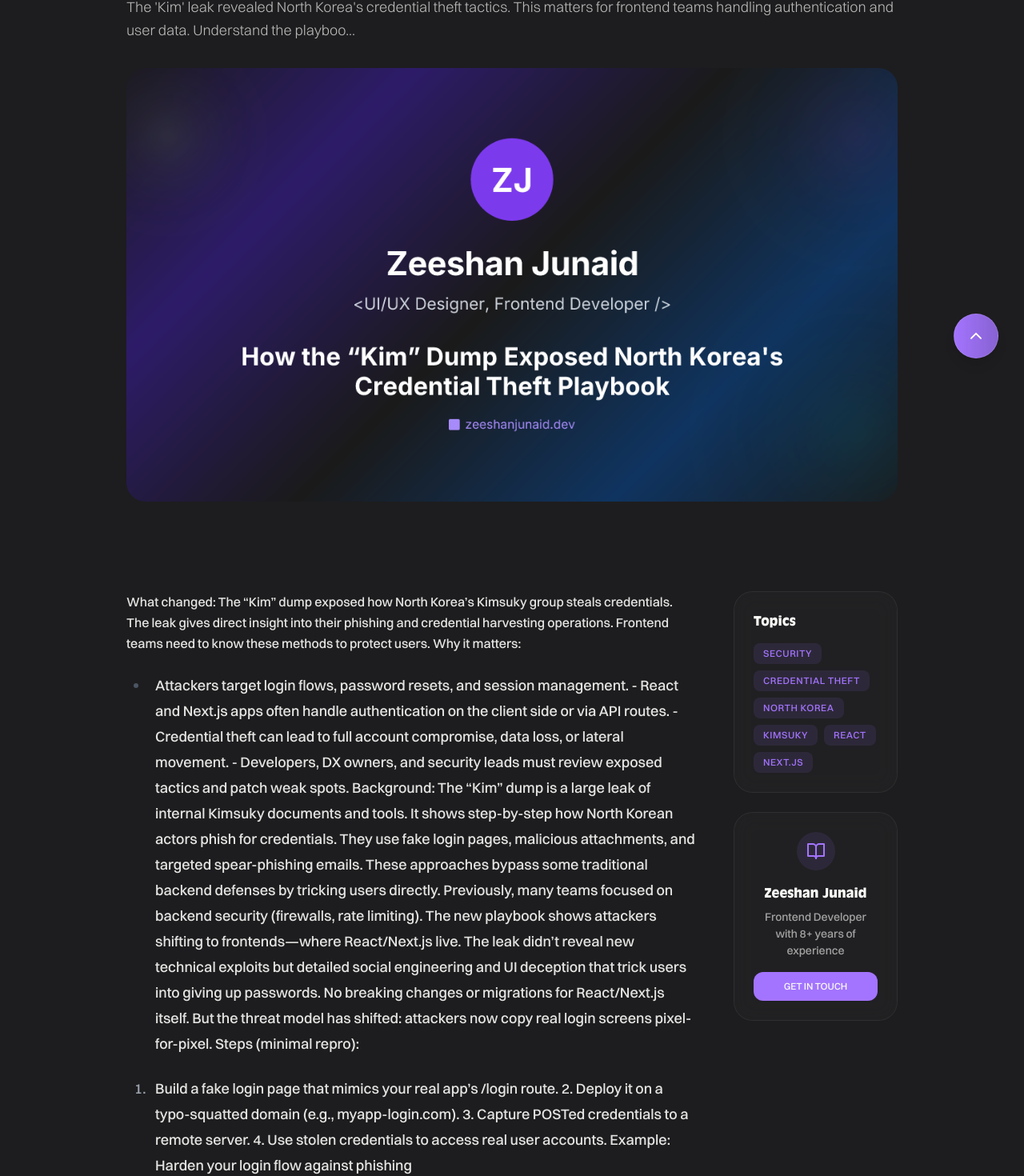
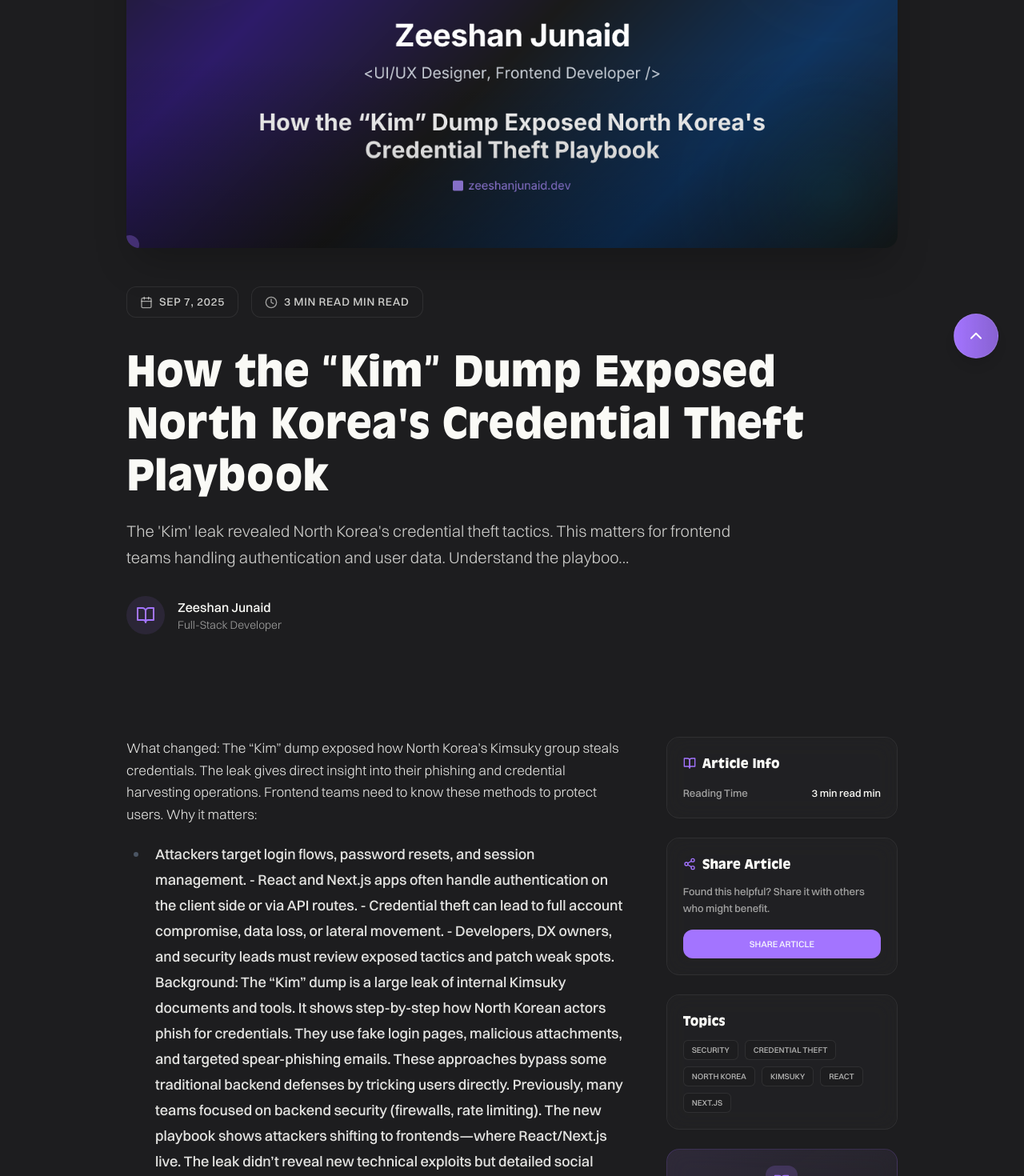
Before and after one commit to zeeshanjunaid/zeeshanjunaid.dev, a Next.js app: page /blog/how-kim-dump-exposed-north-korea-s-credential in a window 1280 px wide. Shown: the part 412-1882 px from the top of the page at 80% size. Built offline with nearby package versions, Linux system fonts and the light colour scheme.

Commit message:
Restored to 'ea47466abf389afac59aba18f907a9ae23baad40'
Replit-Restored-To: ea47466abf389afac59aba18f907a9ae23baad40

```diff
--- a/app/(root)/(routes)/blog/[slug]/page.tsx
+++ b/app/(root)/(routes)/blog/[slug]/page.tsx
@@ -74,15 +74,21 @@ export default async function BlogPostPage({
         {/* Blog Post Schema Markup */}
         <SchemaMarkup schema={generateBlogPostSchema(meta)} />
 
-        {/* Simplified Hero Section */}
-        <section className="py-12 md:py-16">
-          <Container className="px-4 md:px-7 lg:px-0 max-w-4xl">
+        {/* Hero Section */}
+        <section className="relative overflow-hidden bg-gradient-to-br from-light via-light to-light/95 dark:from-dark dark:via-dark dark:to-dark/95">
+          <div className="absolute inset-0 -z-10">
+            <div className="absolute top-10 right-10 w-80 h-80 bg-purple/8 rounded-full blur-3xl" />
+            <div className="absolute bottom-10 left-10 w-96 h-96 bg-purple/4 rounded-full blur-3xl" />
+            <div className="absolute top-1/2 left-1/2 w-64 h-64 bg-purple/6 rounded-full blur-2xl transform -translate-x-1/2 -translate-y-1/2" />
+          </div>
+
+          <Container className="px-4 md:px-7 lg:px-0 py-12 md:py-16 max-w-6xl">
             {/* Navigation */}
             <div className="mb-8">
               <Link href="/blog">
                 <Button
                   variant="ghost"
-                  size="sm"
+                  size="lg"
                   className="rounded-xl uppercase font-medium font-switzer text-dark dark:text-light hover:text-purple flex items-center gap-2 hover:bg-purple/5 transition-all duration-300"
                 >
                   <ArrowLeft className="w-4 h-4" />
@@ -91,39 +97,10 @@ export default async function BlogPostPage({
               </Link>
             </div>
 
-            {/* Article Meta */}
-            <div className="flex flex-wrap items-center gap-3 mb-6">
-              {meta.featured && (
-                <span className="text-purple font-switzer font-medium text-[12px] uppercase tracking-wider bg-purple/10 px-3 py-1 rounded-lg">
-                  Featured
-                </span>
-              )}
-              <span className="text-dark/60 dark:text-light/60 font-switzer text-[14px]">
-                {new Date(meta.date).toLocaleDateString("en-US", {
-                  month: "long",
-                  day: "numeric",
-                  year: "numeric",
-                })}
-              </span>
-              <span className="text-dark/60 dark:text-light/60 font-switzer text-[14px]">
-                {meta.readingTime} min read
-              </span>
-            </div>
-
-            {/* Title */}
-            <h1 className="text-[28px] md:text-[36px] lg:text-[42px] font-bold font-ao text-dark dark:text-light leading-tight mb-6">
-              {meta.title}
-            </h1>
-
-            {/* Excerpt */}
-            <p className="text-dark/70 dark:text-light/70 font-switzer font-light text-[16px] md:text-[18px] leading-relaxed mb-8">
-              {meta.excerpt}
-            </p>
-
-            {/* Cover Image */}
+            {/* Cover Image - Top */}
             {meta.cover && (
               <div className="mb-12">
-                <div className="relative aspect-[16/9] rounded-3xl overflow-hidden">
+                <div className="relative aspect-[16/9] md:aspect-[2/1] rounded-2xl overflow-hidden shadow-2xl">
                   <Image
                     src={meta.cover}
                     alt={meta.title}
@@ -132,51 +109,175 @@ export default async function BlogPostPage({
                     priority
                     sizes="(max-width: 768px) 100vw, (max-width: 1200px) 90vw, 80vw"
                   />
+                  <div className="absolute inset-0 bg-gradient-to-t from-black/30 via-transparent to-transparent" />
+
+                  {/* Floating Elements */}
+                  <div className="absolute -top-2 -right-2 w-4 h-4 bg-purple rounded-full opacity-70" />
+                  <div className="absolute -bottom-2 -left-2 w-6 h-6 bg-purple/50 rounded-full opacity-60" />
                 </div>
               </div>
             )}
+
+            {/* Hero Content */}
+            <div className="max-w-4xl">
+              {/* Article Meta */}
+              <div className="flex flex-wrap items-center gap-4 mb-8">
+                {/* Featured Badge */}
+                {meta.featured && (
+                  <div className="inline-flex items-center gap-2 bg-purple/10 px-4 py-2 rounded-xl">
+                    <BookOpen className="w-4 h-4 text-purple" />
+                    <span className="text-purple font-switzer font-medium text-[12px] md:text-[14px] uppercase tracking-wider">
+                      Featured Article
+                    </span>
+                  </div>
+                )}
+
+                {/* Date Badge */}
+                <div className="inline-flex items-center gap-2 bg-light dark:bg-dark border border-lightBorderColor dark:border-darkBorderColor px-4 py-2 rounded-xl">
+                  <Calendar className="w-4 h-4 text-dark/60 dark:text-light/60" />
+                  <span className="text-dark/80 dark:text-light/80 font-switzer font-medium text-[12px] md:text-[14px] uppercase tracking-wider">
+                    {new Date(meta.date).toLocaleDateString("en-US", {
+                      month: "short",
+                      day: "numeric",
+                      year: "numeric",
+                    })}
+                  </span>
+                </div>
+
+                {/* Reading Time */}
+                <div className="inline-flex items-center gap-2 bg-light dark:bg-dark border border-lightBorderColor dark:border-darkBorderColor px-4 py-2 rounded-xl">
+                  <Clock className="w-4 h-4 text-dark/60 dark:text-light/60" />
+                  <span className="text-dark/80 dark:text-light/80 font-switzer font-medium text-[12px] md:text-[14px] uppercase tracking-wider">
+                    {meta.readingTime} min read
+                  </span>
+                </div>
+              </div>
+
+              {/* Title */}
+              <h1 className="text-[32px] md:text-[42px] lg:text-[52px] font-bold font-ao text-dark dark:text-light leading-tight mb-6">
+                {meta.title}
+              </h1>
+
+              {/* Excerpt */}
+              <p className="text-dark/80 dark:text-light/80 font-switzer font-light text-[18px] md:text-[20px] leading-relaxed mb-8 max-w-3xl">
+                {meta.excerpt}
+              </p>
+
+              {/* Author Info */}
+              <div className="flex items-center gap-4">
+                <div className="w-12 h-12 bg-purple/10 rounded-full flex items-center justify-center">
+                  <BookOpen className="w-6 h-6 text-purple" />
+                </div>
+                <div>
+                  <p className="font-switzer font-medium text-dark dark:text-light text-[16px]">
+                    {meta.author || "Zeeshan Junaid"}
+                  </p>
+                  <p className="font-switzer font-light text-dark/60 dark:text-light/60 text-[14px]">
+                    Full-Stack Developer
+                  </p>
+                </div>
+              </div>
+            </div>
           </Container>
         </section>
 
         {/* Article Content */}
-        <section>
-          <Container className="px-4 md:px-7 lg:px-0 max-w-4xl">
-            <div className="grid grid-cols-1 lg:grid-cols-4 gap-8 lg:gap-12">
+        <section className="py-12 md:py-16">
+          <Container className="px-4 md:px-7 lg:px-0 max-w-7xl">
+            <div className="grid grid-cols-1 lg:grid-cols-12 gap-8 lg:gap-12">
               {/* Main Content */}
-              <div className="lg:col-span-3">
-                <article className="prose prose-lg dark:prose-invert max-w-none
-                  prose-headings:font-ao prose-headings:text-dark dark:prose-headings:text-light
-                  prose-h2:text-[24px] prose-h2:mb-4 prose-h2:mt-8
-                  prose-h3:text-[20px] prose-h3:mb-3 prose-h3:mt-6
-                  prose-p:text-dark/90 dark:prose-p:text-light/90 prose-p:font-switzer prose-p:leading-relaxed prose-p:text-[16px] prose-p:mb-4
-                  prose-a:text-purple prose-a:no-underline hover:prose-a:underline prose-a:transition-colors
-                  prose-strong:text-dark dark:prose-strong:text-light prose-strong:font-medium
-                  prose-code:text-purple prose-code:bg-purple/10 prose-code:px-2 prose-code:py-1 prose-code:rounded prose-code:text-[14px]
-                  prose-pre:bg-dark prose-pre:border prose-pre:border-lightBorderColor dark:prose-pre:border-darkBorderColor prose-pre:rounded-2xl prose-pre:p-4
-                  prose-blockquote:border-l-4 prose-blockquote:border-purple prose-blockquote:bg-purple/5 prose-blockquote:rounded-r-2xl prose-blockquote:py-4 prose-blockquote:px-6 prose-blockquote:not-italic
-                  prose-ul:mb-4 prose-ol:mb-4 prose-li:text-dark/90 dark:prose-li:text-light/90
-                  prose-img:rounded-2xl prose-img:my-8"
+              <div className="lg:col-span-8">
+                <article
+                  className="prose prose-lg dark:prose-invert max-w-none
+                  prose-headings:font-ao prose-headings:text-dark dark:prose-headings:text-light prose-headings:leading-tight
+                  prose-h1:text-[28px] md:prose-h1:text-[32px] prose-h1:mb-6 prose-h1:mt-10
+                  prose-h2:text-[22px] md:prose-h2:text-[26px] prose-h2:mb-4 prose-h2:mt-8
+                  prose-h3:text-[18px] md:prose-h3:text-[22px] prose-h3:mb-3 prose-h3:mt-6
+                  prose-p:text-dark/90 dark:prose-p:text-light/90 prose-p:font-switzer prose-p:font-light prose-p:leading-relaxed prose-p:text-[16px] md:prose-p:text-[17px] prose-p:mb-5
+                  prose-a:text-purple prose-a:no-underline hover:prose-a:underline prose-a:transition-all prose-a:duration-300
+                  prose-strong:text-dark dark:prose-strong:text-light prose-strong:font-semibold
+                  prose-code:text-purple prose-code:bg-purple/10 prose-code:px-2 prose-code:py-1 prose-code:rounded prose-code:text-[14px] prose-code:font-medium
+                  prose-pre:bg-dark prose-pre:border prose-pre:border-lightBorderColor dark:prose-pre:border-darkBorderColor prose-pre:rounded-xl prose-pre:p-4 prose-pre:text-[14px]
+                  prose-blockquote:border-l-purple prose-blockquote:bg-purple/5 prose-blockquote:rounded-r-xl prose-blockquote:not-italic prose-blockquote:py-4 prose-blockquote:px-6 prose-blockquote:my-6
+                  prose-ul:my-4 prose-ol:my-4 prose-li:my-1 prose-li:text-dark/90 dark:prose-li:text-light/90
+                  prose-img:rounded-xl prose-img:shadow-lg prose-img:my-6 prose-img:max-h-[550px] prose-img:w-auto prose-img:mx-auto
+                  prose-table:border prose-table:border-lightBorderColor dark:prose-table:border-darkBorderColor prose-table:rounded-xl prose-table:overflow-hidden prose-table:text-[14px]
+                  prose-th:bg-light dark:prose-th:bg-dark prose-th:border-lightBorderColor dark:prose-th:border-darkBorderColor prose-th:px-4 prose-th:py-2
+                  prose-td:border-lightBorderColor dark:prose-td:border-darkBorderColor prose-td:px-4 prose-td:py-2"
                 >
                   {content}
                 </article>
               </div>
 
-              {/* Simplified Sidebar */}
-              <div className="lg:col-span-1">
+              {/* Sidebar */}
+              <div className="lg:col-span-4">
                 <div className="sticky top-24 space-y-6">
+                  {/* Article Overview */}
+                  <div className="relative bg-light dark:bg-dark rounded-2xl p-5 border border-lightBorderColor dark:border-darkBorderColor">
+                    <BlurBG className="rounded-2xl" />
+                    <div className="relative z-20">
+                      <h3 className="font-ao font-bold text-[16px] text-dark dark:text-light mb-4 flex items-center gap-2">
+                        <BookOpen className="w-4 h-4 text-purple" />
+                        Article Info
+                      </h3>
+                      <div className="space-y-3">
+                        <div className="flex items-center justify-between text-[13px]">
+                          <span className="text-dark/60 dark:text-light/60 font-switzer">
+                            Reading Time
+                          </span>
+                          <span className="text-dark dark:text-light font-switzer font-medium">
+                            {meta.readingTime} min
+                          </span>
+                        </div>
+                        {meta.author && (
+                          <div className="flex items-center justify-between text-[13px]">
+                            <span className="text-dark/60 dark:text-light/60 font-switzer">
+                              Author
+                            </span>
+                            <span className="text-dark dark:text-light font-switzer font-medium">
+                              {meta.author}
+                            </span>
+                          </div>
+                        )}
+                      </div>
+                    </div>
+                  </div>
+
+                  {/* Share Section */}
+                  <div className="relative bg-light dark:bg-dark rounded-2xl p-5 border border-lightBorderColor dark:border-darkBorderColor">
+                    <BlurBG className="rounded-2xl" />
+                    <div className="relative z-20">
+                      <h3 className="font-ao font-bold text-[16px] text-dark dark:text-light mb-3 flex items-center gap-2">
+                        <Share2 className="w-4 h-4 text-purple" />
+                        Share Article
+                      </h3>
+                      <p className="text-dark/60 dark:text-light/60 font-switzer text-[13px] mb-4 leading-relaxed">
+                        Found this helpful? Share it with others who might
+                        benefit.
+                      </p>
+                      <Button
+                        variant="purple"
+                        size="sm"
+                        className="w-full rounded-xl uppercase font-medium font-switzer text-[11px] py-2"
+                      >
+                        Share Article
+                      </Button>
+                    </div>
+                  </div>
+
                   {/* Tags */}
                   {meta.tags && meta.tags.length > 0 && (
-                    <div className="relative bg-light dark:bg-dark rounded-3xl p-6 border border-lightBorderColor dark:border-darkBorderColor">
-                      <BlurBG className="rounded-3xl" />
+                    <div className="relative bg-light dark:bg-dark rounded-2xl p-5 border border-lightBorderColor dark:border-darkBorderColor">
+                      <BlurBG className="rounded-2xl" />
                       <div className="relative z-20">
-                        <h3 className="font-ao font-bold text-[16px] text-dark dark:text-light mb-4">
+                        <h3 className="font-ao font-bold text-[16px] text-dark dark:text-light mb-3">
                           Topics
                         </h3>
                         <div className="flex flex-wrap gap-2">
                           {meta.tags.map((tag, index) => (
                             <span
                               key={index}
-                              className="text-[12px] px-3 py-1 rounded-lg bg-purple/10 text-purple uppercase font-medium tracking-wider"
+                              className="text-[10px] px-2.5 py-1 rounded-md border border-lightBorderColor dark:border-darkBorderColor text-dark/70 dark:text-light/70 uppercase font-medium bg-light dark:bg-dark hover:bg-purple/5 hover:border-purple/20 transition-all duration-300 cursor-pointer"
                             >
                               {tag}
                             </span>
@@ -186,24 +287,24 @@ export default async function BlogPostPage({
                     </div>
                   )}
 
-                  {/* Author Card */}
-                  <div className="relative bg-light dark:bg-dark rounded-3xl p-6 border border-lightBorderColor dark:border-darkBorderColor">
-                    <BlurBG className="rounded-3xl" />
+                  {/* Contact CTA */}
+                  <div className="relative bg-gradient-to-br from-purple/10 via-purple/5 to-transparent rounded-2xl p-5 border border-purple/20">
+                    <BlurBG className="rounded-2xl" />
                     <div className="relative z-20 text-center">
-                      <div className="w-12 h-12 bg-purple/10 rounded-full flex items-center justify-center mx-auto mb-4">
-                        <BookOpen className="w-6 h-6 text-purple" />
+                      <div className="w-10 h-10 bg-purple/20 rounded-xl flex items-center justify-center mx-auto mb-3">
+                        <BookOpen className="w-5 h-5 text-purple" />
                       </div>
-                      <h4 className="font-ao font-bold text-[16px] text-dark dark:text-light mb-2">
-                        {meta.author || "Zeeshan Junaid"}
-                      </h4>
-                      <p className="text-dark/60 dark:text-light/60 font-switzer text-[14px] mb-4">
-                        Frontend Developer with 8+ years of experience
+                      <h3 className="font-ao font-bold text-[14px] text-dark dark:text-light mb-2">
+                        Need Help With This?
+                      </h3>
+                      <p className="text-dark/60 dark:text-light/60 font-switzer text-[12px] mb-3 leading-relaxed">
+                        I can help implement these solutions in your project.
                       </p>
                       <Link href="/contact">
                         <Button
                           variant="purple"
                           size="sm"
-                          className="w-full rounded-xl font-switzer text-[12px] uppercase font-medium"
+                          className="w-full rounded-xl uppercase font-medium font-switzer text-[11px] py-2"
                         >
                           Get in Touch
                         </Button>
@@ -216,41 +317,92 @@ export default async function BlogPostPage({
           </Container>
         </section>
 
-        {/* Simple CTA Section */}
-        <section className="py-16 md:py-20">
-          <Container className="px-4 md:px-7 lg:px-0 max-w-4xl">
-            <div className="relative bg-light dark:bg-dark rounded-3xl p-8 md:p-12 text-center border border-lightBorderColor dark:border-darkBorderColor">
+        {/* Enhanced CTA Section */}
+        <section className="py-16 md:py-20 bg-gradient-to-br from-light via-light to-light/95 dark:from-dark dark:via-dark dark:to-dark/95">
+          <Container className="px-4 md:px-7 lg:px-0">
+            <div className="relative bg-gradient-to-br from-purple/10 via-purple/5 to-transparent rounded-3xl p-8 md:p-12 lg:p-16 text-center overflow-hidden border border-purple/20">
               <BlurBG className="rounded-3xl" />
 
-              <div className="relative z-20">
-                <h2 className="text-[24px] md:text-[32px] font-bold font-ao text-dark dark:text-light mb-4">
-                  Questions about this post?
+              {/* Background Elements */}
+              <div className="absolute top-0 right-0 w-32 h-32 bg-purple/10 rounded-full blur-2xl" />
+              <div className="absolute bottom-0 left-0 w-40 h-40 bg-purple/5 rounded-full blur-3xl" />
+
+              <div className="relative z-20 max-w-4xl mx-auto">
+                {/* Icon */}
+                <div className="w-16 h-16 bg-purple/20 rounded-2xl flex items-center justify-center mx-auto mb-6">
+                  <BookOpen className="w-8 h-8 text-purple" />
+                </div>
+
+                {/* Title */}
+                <h2 className="text-[28px] md:text-[36px] lg:text-[42px] font-bold font-ao text-dark dark:text-light mb-6 leading-tight">
+                  Ready to Apply These{" "}
+                  <span className="text-gradient">Insights</span>?
                 </h2>
 
-                <p className="text-dark/70 dark:text-light/70 font-switzer text-[16px] leading-relaxed mb-8 max-w-2xl mx-auto">
-                  I&apos;d love to help you implement these concepts in your own projects.
+                {/* Description */}
+                <p className="text-dark/80 dark:text-light/80 font-switzer font-light text-[16px] md:text-[18px] lg:text-[20px] leading-relaxed max-w-3xl mx-auto mb-10">
+                  Let&apos;s discuss how I can help implement these strategies
+                  and techniques in your next project. With 8+ years of
+                  experience, I&apos;ll ensure your ideas become reality.
                 </p>
 
+                {/* Stats */}
+                <div className="grid grid-cols-1 md:grid-cols-3 gap-8 mb-10">
+                  <div className="text-center">
+                    <div className="text-[32px] md:text-[36px] font-bold font-ao text-purple mb-2">
+                      100+
+                    </div>
+                    <div className="text-dark/70 dark:text-light/70 font-switzer font-light text-[14px] uppercase tracking-wider">
+                      Projects Delivered
+                    </div>
+                  </div>
+                  <div className="text-center">
+                    <div className="text-[32px] md:text-[36px] font-bold font-ao text-purple mb-2">
+                      8+
+                    </div>
+                    <div className="text-dark/70 dark:text-light/70 font-switzer font-light text-[14px] uppercase tracking-wider">
+                      Years Experience
+                    </div>
+                  </div>
+                  <div className="text-center">
+                    <div className="text-[32px] md:text-[36px] font-bold font-ao text-purple mb-2">
+                      50+
+                    </div>
+                    <div className="text-dark/70 dark:text-light/70 font-switzer font-light text-[14px] uppercase tracking-wider">
+                      Happy Clients
+                    </div>
+                  </div>
+                </div>
+
+                {/* Action Buttons */}
                 <div className="flex flex-col sm:flex-row gap-4 justify-center">
                   <Link href="/contact">
                     <Button
                       variant="purple"
                       size="lg"
-                      className="rounded-xl uppercase font-medium font-switzer flex items-center gap-2 justify-center hover:scale-105 transition-all duration-300"
+                      className="rounded-xl uppercase font-medium font-switzer flex items-center gap-2 w-full sm:w-auto justify-center min-w-[200px] hover:scale-105 transition-all duration-300"
                     >
-                      Get in Touch
+                      Start Your Project
                       <ArrowRight className="w-4 h-4" />
                     </Button>
                   </Link>
-                  <Link href="/blog">
+                  <Link href="/work">
                     <Button
                       variant="ghost"
                       size="lg"
-                      className="rounded-xl uppercase font-medium font-switzer text-dark dark:text-light hover:text-purple border border-lightBorderColor dark:border-darkBorderColor hover:border-purple/30 transition-all duration-300"
+                      className="rounded-xl uppercase font-medium font-switzer text-dark dark:text-light hover:text-purple w-full sm:w-auto justify-center min-w-[200px] border border-lightBorderColor dark:border-darkBorderColor hover:border-purple/30 transition-all duration-300"
                     >
-                      Read More Articles
+                      View Portfolio
                     </Button>
                   </Link>
+                </div>
+
+                {/* Additional Info */}
+                <div className="mt-8 pt-6 border-t border-lightBorderColor dark:border-darkBorderColor">
+                  <p className="text-dark/60 dark:text-light/60 font-switzer font-light text-[14px]">
+                    Free consultation • No commitment required • Quick response
+                    guaranteed
+                  </p>
                 </div>
               </div>
             </div>
```
Also changed, not shown: 1 other file (tests, documents, lock files or other folders).
